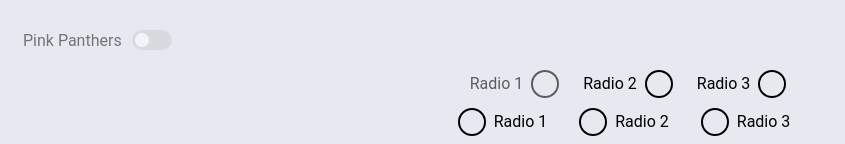
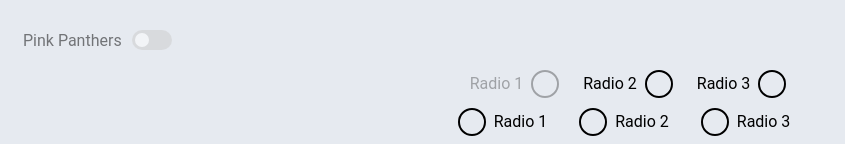
Before and after one commit to Mwiert/miniSpa, a Vue app: page /powerpuffgirls in a window 1280 px wide. Shown: the part 532-676 px from the top of the page, without its empty margins (0-845 px from the left). Built offline with nearby package versions, Linux system fonts and the light colour scheme; a web font is replaced by a local one.

Commit message:
Opacity changed for radio button

```diff
--- a/src/components/UIRadioButton.vue
+++ b/src/components/UIRadioButton.vue
@@ -178,7 +178,7 @@ export default {
   &.disabled {
     cursor: not-allowed;
     pointer-events: none;
-    opacity: 0.6;
+    opacity: 0.3;
   }
 }
 </style>
```
